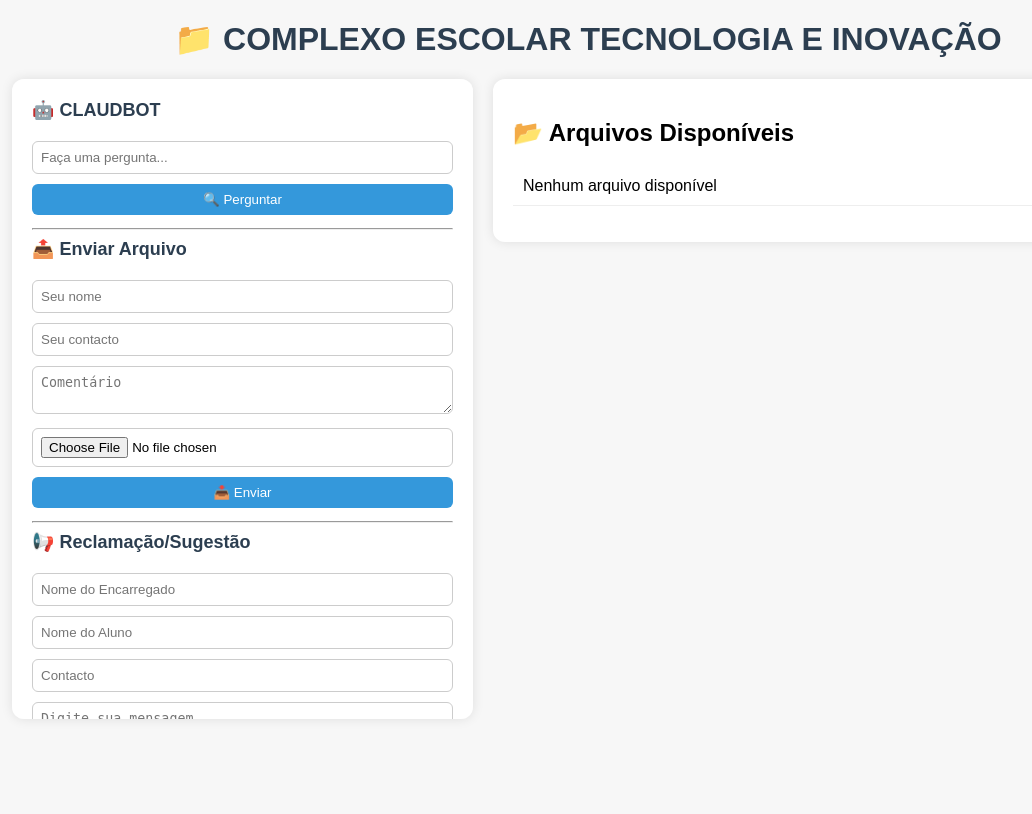
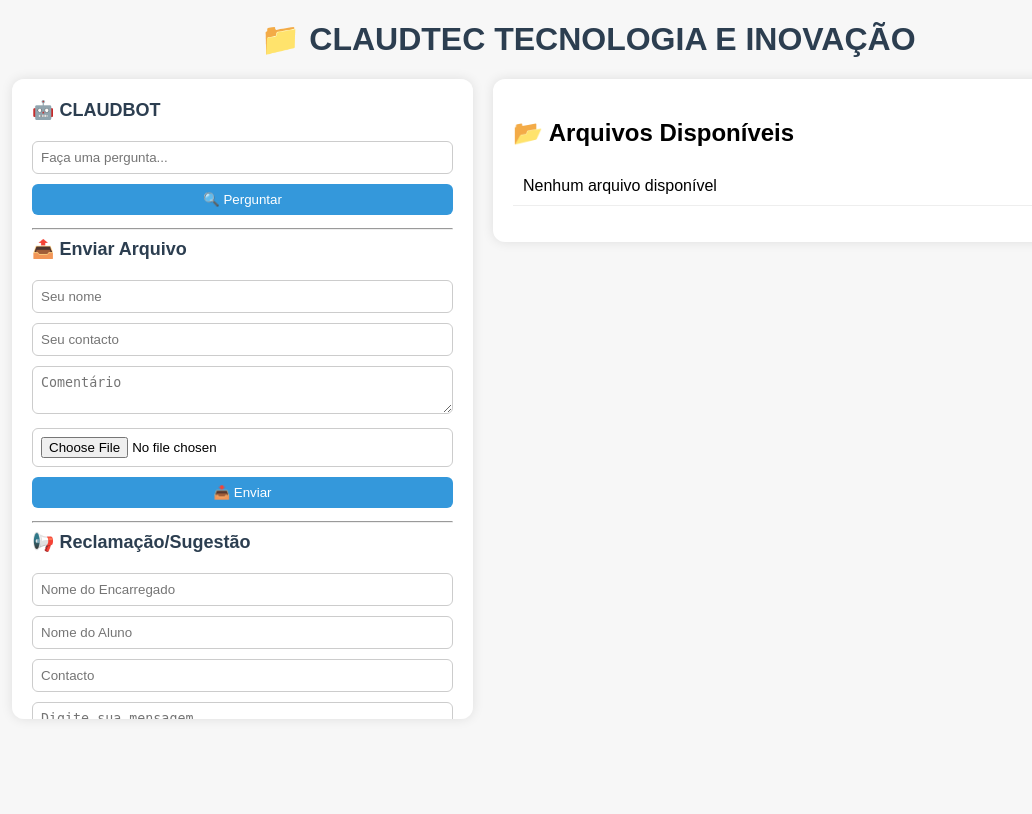
Before and after one commit to Claudiotec/Claudtec, a Flask app: template templates/index.html in a window 1280 px wide. Shown: the top 814 px of the page, without its empty margins (52-1084 px from the left). Run offline with Flask 3, Linux system fonts and the light colour scheme; the template is opened without the code that fills it, so the values that code supplies are empty.

Commit message:
index.html

```diff
--- a/templates/index.html
+++ b/templates/index.html
@@ -2,7 +2,7 @@
 <html lang="pt-br">
 <head>
 <meta charset="UTF-8">
-<title>COMPLEXO ESCOLAR TECNOLOGIA E INOVAÇÃO</title>
+<title>CLAUDTEC TECNOLOGIA E INOVAÇÃO</title>
 <style>
 body { font-family: Arial, sans-serif; background: #f7f7f7; margin: 0; padding: 0; }
 h1 { text-align: center; color: #2c3e50; margin-top: 20px; }
@@ -91,7 +91,7 @@ h1 { text-align: center; color: #2c3e50; margin-top: 20px; }
 </head>
 <body>
 
-<h1>📁 COMPLEXO ESCOLAR TECNOLOGIA E INOVAÇÃO</h1>
+<h1>📁 CLAUDTEC TECNOLOGIA E INOVAÇÃO</h1>
 
 <div class="container">
     <!-- Chatbot -->
```
